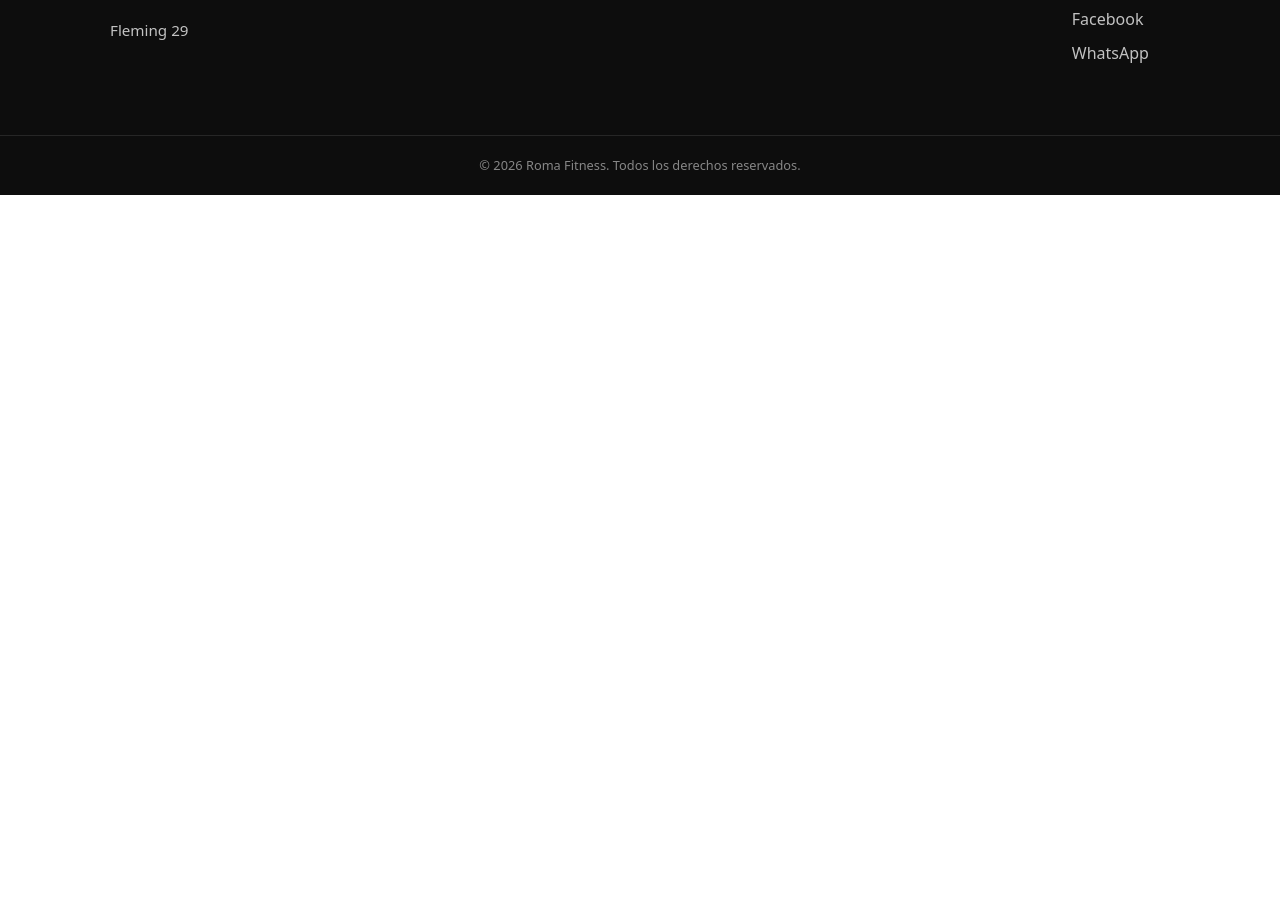
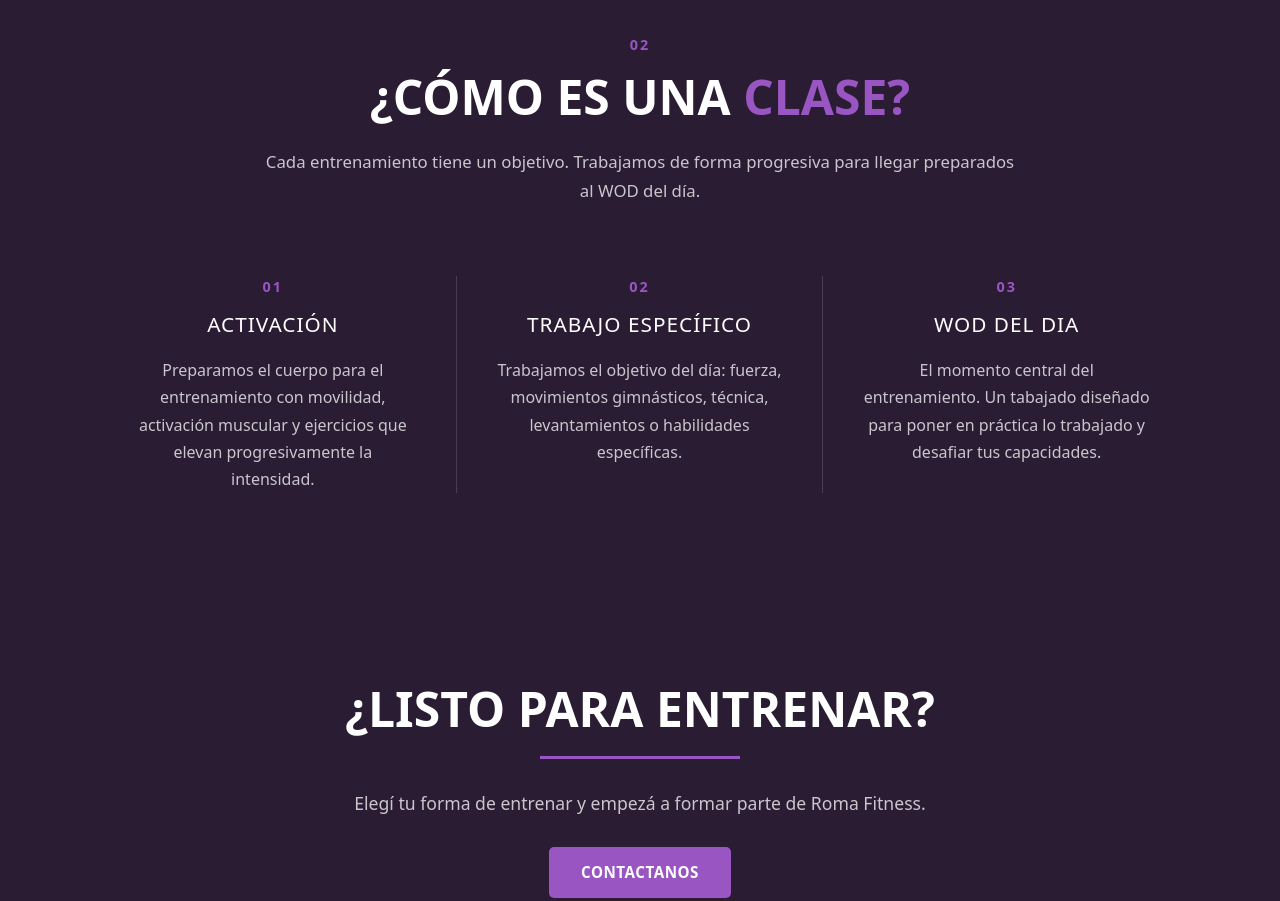
Before and after one commit to NanoARG/proyectoroma, a website: page pages/clases.html in a window 1280 px wide. Shown: the part 1458-2359 px from the top of the page. Before the commit the page ends 1653 px from the top, so only its background shows below. Drawn offline with nearby package versions, Linux system fonts and the light colour scheme.

Commit message:
Completa pagina Clases

```diff
--- a/pages/clases.html
+++ b/pages/clases.html
@@ -123,6 +123,61 @@
                 </article>
             </div>
         </section>
+
+        <section class="como-entrenamos">
+            <div class="como-entrenamos__intro">
+                <span class="como-entrenamos__numero">
+                    02
+                </span>
+                <h2>
+                    ¿CÓMO ES UNA <span>CLASE?</span>
+                </h2>
+                <p>
+                    Cada entrenamiento tiene un objetivo. Trabajamos de forma progresiva para llegar preparados al WOD del día.
+                </p>
+            </div>
+            <div class="como-entrenamos__pasos">
+                <article class="como-entrenamos__paso">
+                    <span class="como-entrenamos__numero">
+                        01
+                    </span>
+                    <h3>ACTIVACIÓN</h3>
+                    <p>
+                        Preparamos el cuerpo para el entrenamiento con movilidad, activación muscular y ejercicios que elevan progresivamente la intensidad.
+                    </p>
+                </article>
+                <article class="como-entrenamos__paso">
+                    <span class="como-entrenamos__numero">
+                        02
+                    </span>
+                    <h3>TRABAJO ESPECÍFICO</h3>
+                    <p>
+                        Trabajamos el objetivo del día: fuerza, movimientos gimnásticos, técnica, levantamientos o habilidades específicas.
+                    </p>
+                </article>
+                <article class="como-entrenamos__paso">
+                    <span class="como-entrenamos__numero">
+                        03
+                    </span>
+                    <h3>WOD DEL DIA</h3>
+                    <p>
+                        El momento central del entrenamiento. Un tabajado diseñado para poner en práctica lo trabajado y desafiar tus capacidades.
+                    </p>
+                </article>
+            </div>
+        </section>
+
+        <section class="cta">
+            <div class="cta__contenido">
+                <h2>¿LISTO PARA <span>ENTRENAR</span>?</h2>
+                <p>
+                    Elegí tu forma de entrenar y empezá a formar parte de Roma Fitness.
+                </p>
+                <a href="" class="cta__boton">
+                    CONTACTANOS
+                </a>
+            </div>
+        </section>
     </main>
     <footer class="footer">
         <div class="footer__contenido">
--- a/scss/_clases.scss
+++ b/scss/_clases.scss
@@ -41,6 +41,7 @@
 
 .clases {
     background-color: $color-negro;
+    padding-bottom: 80px;
 
     &__grid {
         max-width: 1300px;
@@ -124,23 +125,123 @@
     }
 }
 
+.como-entrenamos {
+    background-color: $color-purpura-2;
+    padding: 80px 20px 100px;
+
+    &__intro {
+        max-width: 750px;
+        margin: 0 auto 70px ;
+        text-align: center;
+    }
+
+    &__numero {
+        display: block;
+        margin-bottom: 15px;
+        color: $color-violeta;
+        font-size: 0.9rem;
+        font-weight: 700;
+        letter-spacing: 2px;
+    }
+
+    h2 {
+        margin: 0 0 25px;
+        color: $color-blanco;
+        font-size: clamp(2rem, 4vw, 3rem);
+        line-height: 1.1;
+        font-weight: 700;
+
+        span {
+            color: $color-violeta;
+        }
+    }
+
+    &__intro p {
+        margin: 0;
+        color: rgba(255,255,255,0.75);
+        font-size: 1.05rem;
+        line-height: 1.7;
+    }
+
+    &__pasos {
+        max-width: 1100px;
+        margin: 0 auto;
+        display: grid;
+        grid-template-columns: repeat(3, 1fr);
+    }
+
+    &__paso {
+        padding: 0 40px;
+        text-align: center;
+        &:not(:last-child) {
+            border-right: 1px solid rgba(255,255,255,0.15);
+        }
+
+        h3 {
+            margin: 0 0 20px;
+            color: $color-blanco;
+            font-size: 1.3rem;
+            letter-spacing: 1px;
+        }
+
+        p {
+            margin: 0;
+            color: rgba(255,255,255,0.75);
+            line-height: 1.7;
+        }
+    }
+}
+
 @media (min-width: 768px) and (max-width: 991px) {
     .clases {
-        padding: 0 20px;
+        padding: 0 20px 80px;
 
         &__grid {
             grid-template-columns: repeat(2, 1fr);
+        }
+    }
+
+    .como-entrenamos {
+        &__paso {
+            padding: 0 20px;
         }
     }
 }
 
 @media (max-width: 767px) {
     .clases {
-        padding: 0 20px;
+        padding: 0 20px 80px;
 
         &__grid {
             grid-template-columns: 1fr;
             max-width: 400px;
         }
     }
+
+    .clase {
+        &__overlay {
+            background-color: rgba(13,13,3,0.65);
+
+            p {
+                opacity: 1;
+                transform: translateY(0);
+            }
+        }
+    }
+
+    .como-entrenamos {
+        &__pasos {
+            grid-template-columns: 1fr;
+            gap: 40px;
+        }
+
+        &__paso {
+            padding: 0 10px;
+            &:not(:last-child) {
+                padding-bottom: 40px;
+                border-right: none;
+                border-bottom: 1px solid rgba(255,255,255,0.15);
+            }
+        }
+    }
 }
```
Also changed, not shown: css/styles.css, 1 other file.
